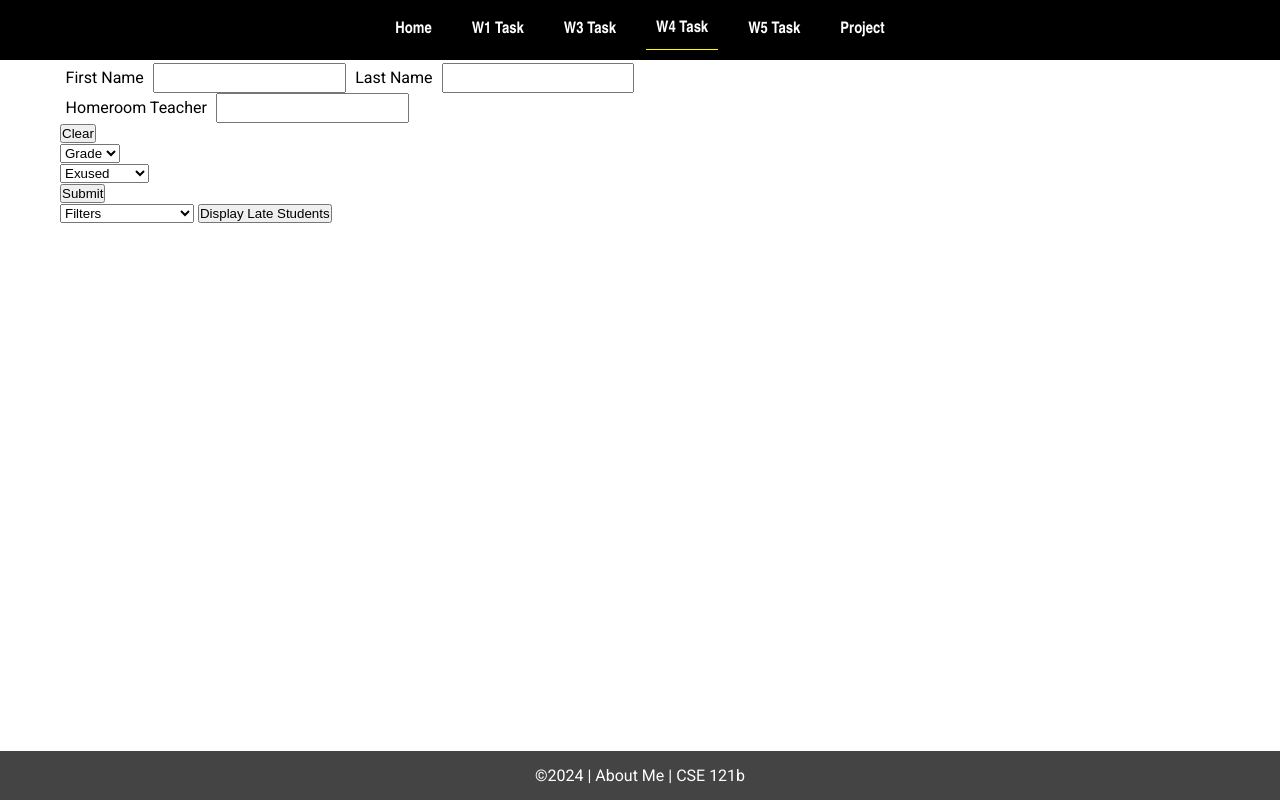
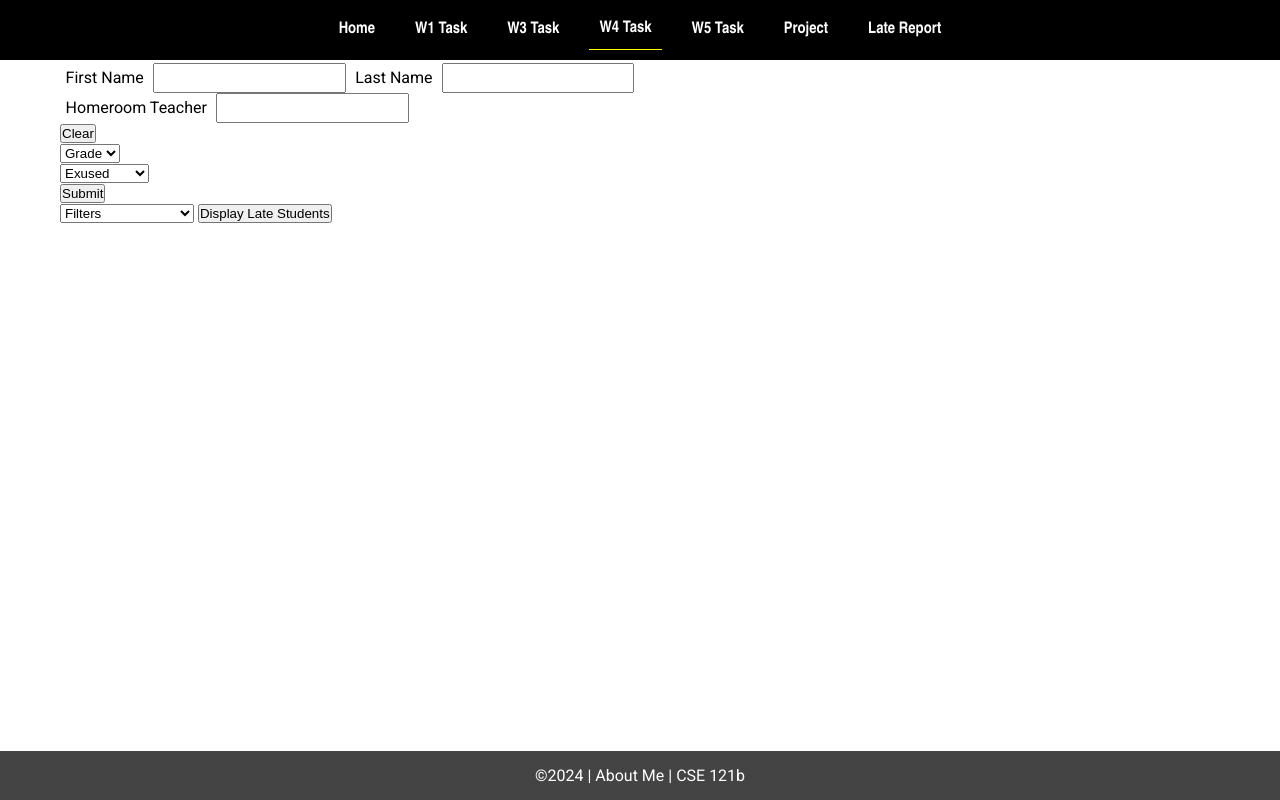
Before and after one commit to Jacob-Canyon/cse121b, a plain HTML site: page project.html in a window 1280 px wide. Drawn offline with Linux system fonts and the light colour scheme.

Commit message:
setup html

```diff
--- a/project.html
+++ b/project.html
@@ -21,6 +21,8 @@
           <li><a href="w04-task.html" class="active">W4 Task</a></li>
           <li><a href="w05-task.html">W5 Task</a></li>
           <li><a href="project.html">Project</a></li>
+          <li><a href="latereport.html">Late Report</a></li>
+
         </ul>
       </nav>
 
```
Also changed, not shown: latereport.html (+1 -2 lines).
